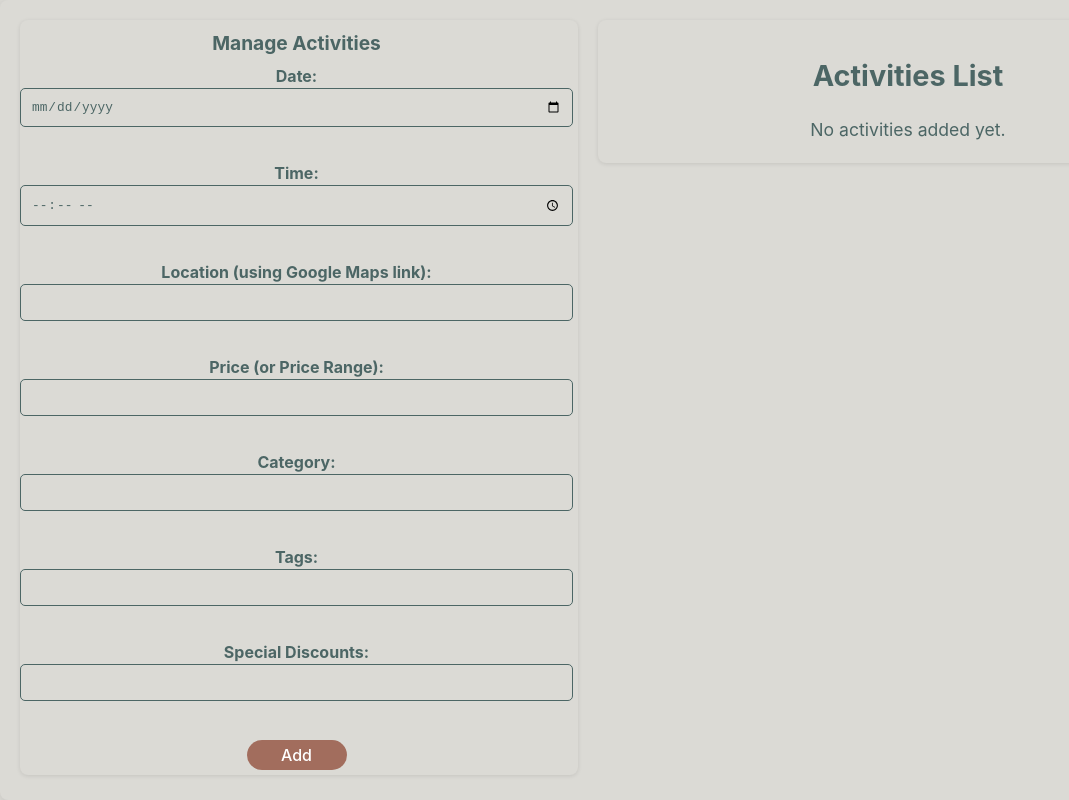
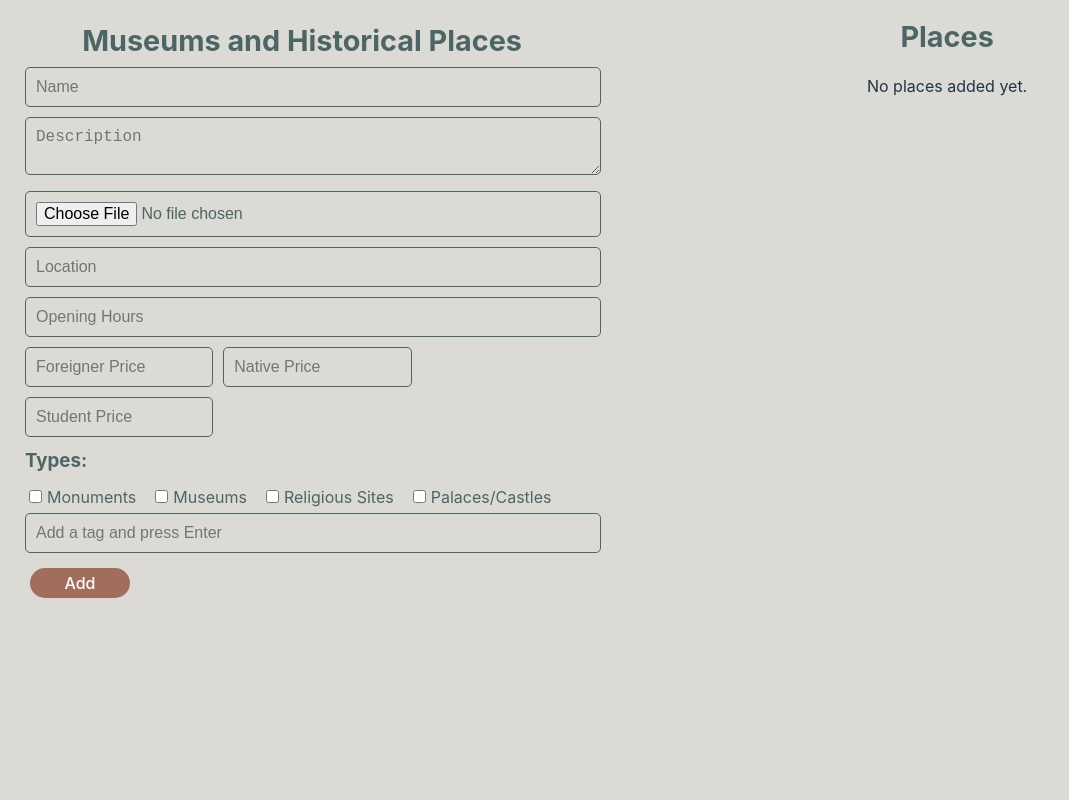
Before and after one commit to Advanced-computer-lab-2024/Roamify, a React (Vite) app in the folder frontend/: page /tour-guide in a window 1280 px wide. Shown: the whole page, without its empty margins (0-1069 px from the left). Built offline with nearby package versions, Linux system fonts and the light colour scheme.

Commit message:
modified tourism governer and added css

```diff
--- a/frontend/src/App.jsx
+++ b/frontend/src/App.jsx
@@ -1,6 +1,6 @@
 import { useState } from 'react'
 import './App.css'
-import AdvertiserPage from './pages/AdvertiserPage.jsx';
+import TourismGovernerPage from './pages/TourismGovernerPage.jsx';
 
 
 function App() {
@@ -8,7 +8,7 @@ function App() {
 
   return (
     <div className="App">
-      <AdvertiserPage />
+      <TourismGovernerPage />
     </div>
   );
 }
--- a/frontend/src/pages/TourismGovernerPage.css
+++ b/frontend/src/pages/TourismGovernerPage.css
@@ -1,87 +1,153 @@
-/* Page styling */
+/* Main container for the whole page */
 .tourism-page {
-    display: flex;
-    flex-direction: column;
-    justify-content: flex-start;
-    align-items: center;
-    min-height: 100vh; /* Full height of the viewport */
-    background-color: #dbdad5; /* Make sure the background color is transparent */
-    padding: 20px;
+  display: flex; /* Align the form and places list side by side */
+  justify-content: space-between;
+  gap: 20px; /* Space between form and places list */
+  max-width: 1300px; /* Set a max width for the container */
+  margin: 0 auto; /* Center the entire container */
+  padding: 5px;
+  background-color: #dbdad5; /* Same background color as the root */
+  box-sizing: border-box;
+  height: 100vh; /* Full height to match the viewport */
+  margin-top: 0px;
+}
+
+/* Heading styling */
+.tourism-page h1 {
+  color: #4c6665; /* Dark greenish color */
+  font-size: 1.8rem;
+  margin-bottom: 10px;
+  text-align: center;
+  width: 100%;
+  margin-top: 0px;
 }
 
 /* Form styling */
 .form {
-    background-color: #dbdad5;
+  background-color: #dbdad5; /* Same background color to blend with the page */
   padding: 20px;
-    border-radius: 10px;
-    box-shadow: 0 2px 8px rgba(0, 0, 0, 0.1);
+  width: 45%;
+  border-radius: 8px;
+  box-shadow: none; /* Remove shadow if not needed */
+  text-align: left;
+}
+.form img {
+  width: 45px; /* Set a fixed width for the image */
+  height: auto; /* Ensure the height adjusts to maintain aspect ratio */
+  border-radius: 5px;
+  margin-top: 5px;
+  box-shadow: 0 1px 4px rgba(0, 0, 0, 0.1); /* Optional: add subtle shadow */
+}
+
+/* Input and textarea styling */
+.form input[type="text"],
+.form input[type="file"],
+.form textarea {
+  width: 100%; /* Full width for input fields */
+  padding: 10px;
+  margin-bottom: 10px;
+  border: 1px solid #4c6665; /* Dark greenish border */
+  border-radius: 5px;
+  font-size: 1rem;
+  background-color: #dbdad5; /* White background for input fields */
+  color: #4c6665; /* Dark greenish text color */
+}
+
+/* Prices container */
+.prices input[type="text"] {
+  width: 30%; /* Adjust the width of price fields */
+  display: inline-block; /* Display price fields inline */
+  margin-right: 10px; /* Add space between price fields */
+}
+
+/* Types section */
+.types-container {
+  background-color: #dbdad5; /* Ensure background blends with the rest of the page */
+  padding: 10px;
   margin-bottom: 20px;
 }
-
-  .form input,
-  .form textarea {
-    width: 100%;
+.form h3 {
+  color: #4c6665;
+  margin-top: 0px;
   margin-bottom: 10px;
-    padding: 10px;
-    border: 1px solid #ddd;
-    border-radius: 5px;
-    font-size: 16px;
-    background-color: #dbdad5;
-    color : black;
 }
 
-  .form textarea {
-    resize: vertical;
+.form label {
+  margin-right: 15px;
+  color: #4c6665; /* Dark greenish color for labels */
 }
 
-  .form .prices input {
-    width: calc(33.33% - 10px);
-    margin-right: 10px;
+.form input[type="checkbox"] {
+  margin-right: 5px;
+  margin-top: 0px;
+  margin-bottom: 10px;
 }
 
-  .form .tag {
-    background-color: #4c6665;
+/* Tags styling */
+.tags {
+  margin-top: 0px;
+}
+
+.tag {
+  display: inline-block;
+  background-color: #4c6665; /* Dark greenish background */
   color: white;
   padding: 5px 10px;
-    border-radius: 10px;
-    margin-right: 5px;
+  margin-right: 10px;
+  border-radius: 5px;
+  margin-bottom: 10px;
 }
 
-  .form button {
-    padding: 10px 20px;
-    background-color: #dbdad5;
-    color: white;
-    border: none;
-    cursor: pointer;
-    border-radius: 5px;
+
+
+/* Places list styling */
+.places {
+  background-color: #dbdad5; /* Same background color as the page */
+  padding: 20px;
+  width: 50%;
+  border-radius: 8px;
+  box-shadow: none; /* Remove shadow if not needed */
 }
 
-  .form button:hover {
-    background-color: #3b5250;
+.places h2 {
+  color: #4c6665; /* Dark greenish color */
+  font-size: 1.8rem;
+  margin-bottom: 10px;
+  margin-top: -10px;
 }
 
-  /* Places list styling */
 .places ul {
-    list-style: none;
+  list-style-type: none;
   padding: 0;
 }
 
 .places li {
-    padding: 10px;
-    border-bottom: 1px solid #ddd;
-    margin-bottom: 10px;
+  background-color: #dbdad5; /* Light background for each place */
+  padding: 15px;
+  color: #4c6665;
+  border-radius: 5px;
+  margin-bottom: 15px;
+  box-shadow: 0 1px 4px rgba(0, 0, 0, 0.1); /* Add subtle shadow */
 }
 
+.places li strong {
+  font-size: 1.2rem;
+  color: #4c6665; /* Dark greenish color */
+}
+
+/* Places image */
+.places img {
+  margin-top: 0px;
+  border-radius: 0px;
+  box-shadow: 0 1px 4px rgba(0, 0, 0, 0.1);
+}
+
+/* Place buttons */
 .places button {
-    margin-right: 10px;
-    padding: 5px 10px;
-    background-color: #a25d5d;
-    color: white;
-    border: none;
-    border-radius: 5px;
-    cursor: pointer;
+  margin-top: 10px;
+  background-color: #a26d5d;
 }
 
 .places button:hover {
-    background-color: #783a3a;
+  background-color: #4c6665; /* Dark greenish hover */
 }
--- a/frontend/src/pages/TourismGovernerPage.jsx
+++ b/frontend/src/pages/TourismGovernerPage.jsx
@@ -1,5 +1,9 @@
 import React, { useState } from 'react';
 import "./TourismGovernerPage.css";
+import DeleteButton from '../components/Buttons/DeleteButton';
+import EditButton from '../components/Buttons/EditButton';
+import AddActivityButton from '../components/Buttons/AddActivityButton';
+import UpdateButton from '../components/Buttons/UpdateButton';
 
 const TourismGovernorPage = () => {
     const [places, setPlaces] = useState([]);
@@ -89,8 +93,8 @@ const TourismGovernorPage = () => {
 
     return (
         <div className="tourism-page">
+            <div className="form">
             <h1>Museums and Historical Places</h1>
-            <div className="form">
                 <input type="text" name="name" placeholder="Name" value={currentPlace.name} onChange={handleInputChange} />
                 <textarea name="description" placeholder="Description" value={currentPlace.description} onChange={handleInputChange} />
                 <input type="file" accept="image/*" onChange={handleFileChange} />
@@ -120,14 +124,14 @@ const TourismGovernorPage = () => {
                 </div>
 
                 {isEditing ? (
-                    <button onClick={handleUpdatePlace}>Update Place</button>
+                    <UpdateButton onClick={handleUpdatePlace}></UpdateButton>
                 ) : (
-                    <button onClick={handleAddPlace}>Add Place</button>
+                    <AddActivityButton onClick={handleAddPlace}></AddActivityButton>
                 )}
             </div>
 
             <div className="places">
-                <h2>Places List</h2>
+                <h2>Places </h2>
                 {places.length === 0 ? <p>No places added yet.</p> : (
                     <ul>
                         {places.map((place, index) => (
@@ -140,8 +144,8 @@ const TourismGovernorPage = () => {
                                 <p>Prices: Foreigner: {place.prices.foreigner}, Native: {place.prices.native}, Student: {place.prices.student}</p>
                                 <p>Types: {place.types.join(', ')}</p>
                                 <p>Tags: {place.tags.join(', ')}</p>
-                                <button onClick={() => handleEditPlace(index)}>Edit</button>
-                                <button onClick={() => handleDeletePlace(index)}>Delete</button>
+                                <EditButton onClick={() => handleEditPlace(index)}></EditButton>
+                                <DeleteButton onClick={() => handleDeletePlace(index)}>Delete</DeleteButton>
                             </li>
                         ))}
                     </ul>
```
Lines whose indentation alone changed are shown as unchanged.
